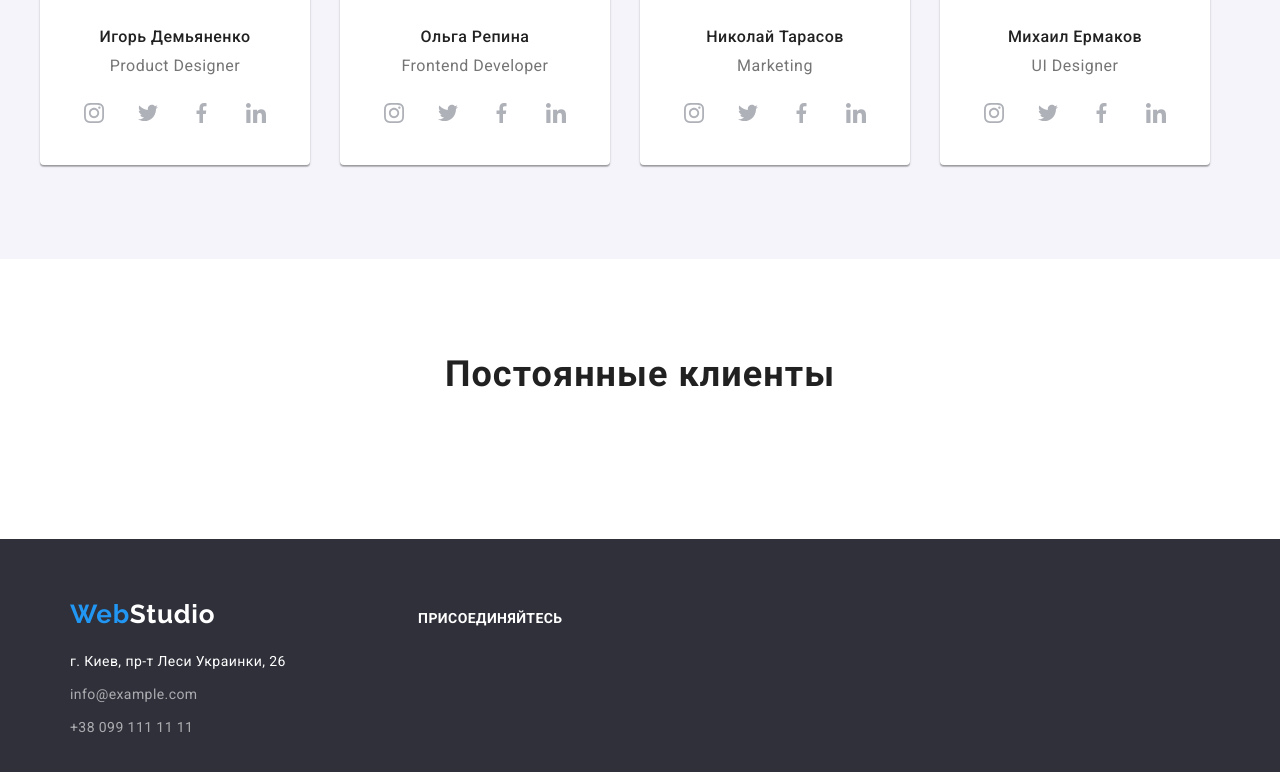
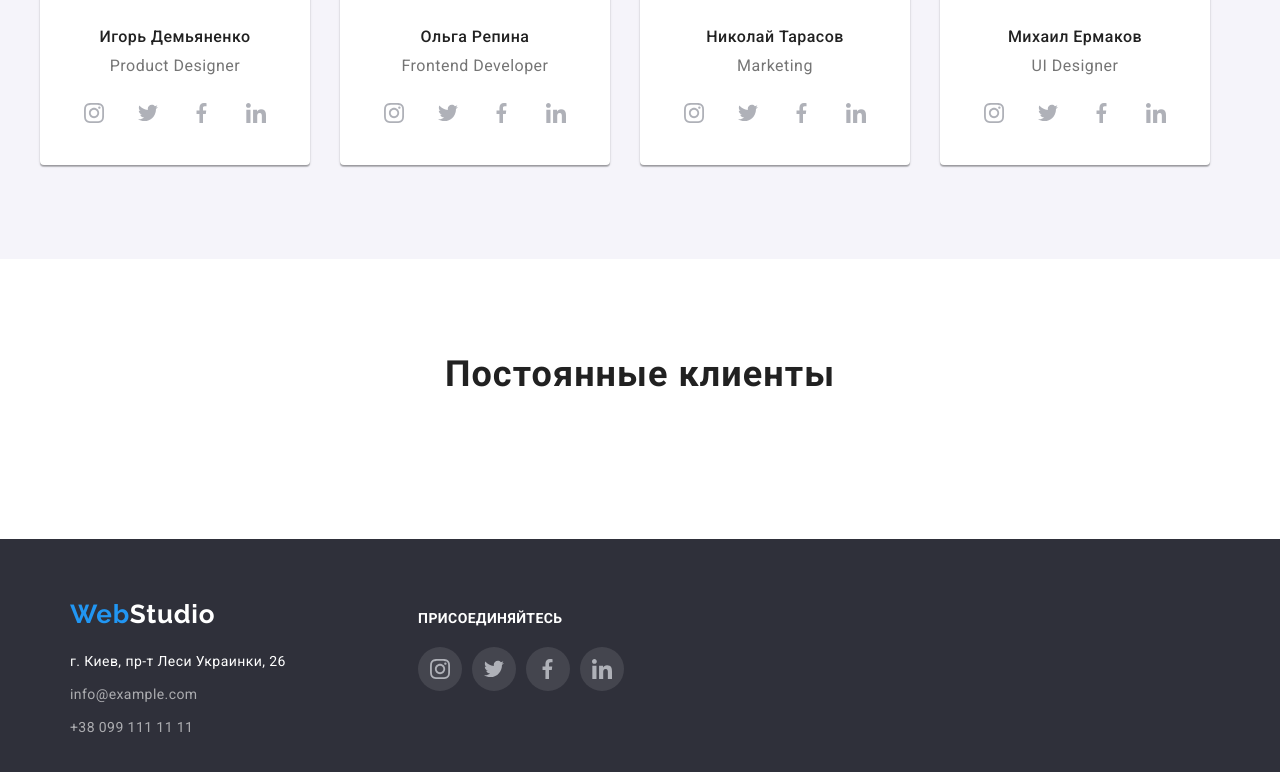
Before and after one commit to marianalevitska/goit-markup-hw-04, a plain HTML site: page index.html in a window 1280 px wide. Shown: the part 1921-2693 px from the top of the page. Drawn offline with Linux system fonts and the light colour scheme.

Commit message:
Update index.html

```diff
--- a/index.html
+++ b/index.html
@@ -311,22 +311,42 @@
             <li class="footer-social-item ">
                 <a
                 href=""
-                class="footer-social link">
+                class="footer-social-link link">
+                     <svg class="footer-social-icon"
+                width="20"
+                     height="20">
+                    <use href="./images/icons.svg#icon-instagram"></use>
+                </svg>
             </a>
             </li>
             <li class="footer-social-item ">
                 <a href=""
-                class="footer-social link">
+                class="footer-social-link link">
+                <svg class="footer-social-icon"
+                     width="20"
+                     height="20">
+                    <use href="./images/icons.svg#icon-twiter"></use>
+                </svg>
                 </a>
             </li>
             <li class="footer-social-item ">
                 <a href=""
-                class="footer-social link">
+                class="footer-social-link link">
+                <svg class="footer-social-icon"
+                     width="20"
+                     height="20">
+                    <use href="./images/icons.svg#icon-facebook"></use>
+                </svg>
                 </a>
             </li>
             <li class="footer-social-item">
                 <a href=""
-                class="footer-social link">
+                class="footer-social-link link">
+                <svg class="footer-social-icon"
+                     width="20"
+                     height="20">
+                    <use href="./images/icons.svg#icon-linkedin"></use>
+                </svg>
                 </a>
             </li>
         </ul>
```
